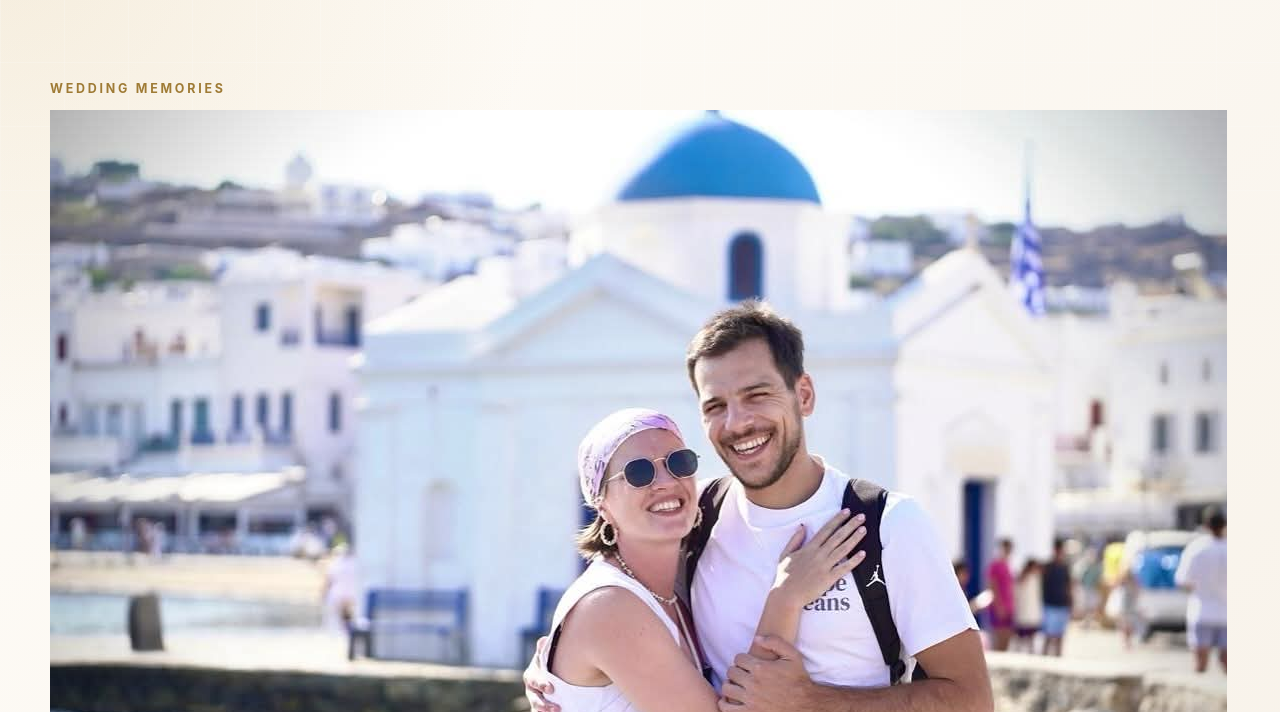
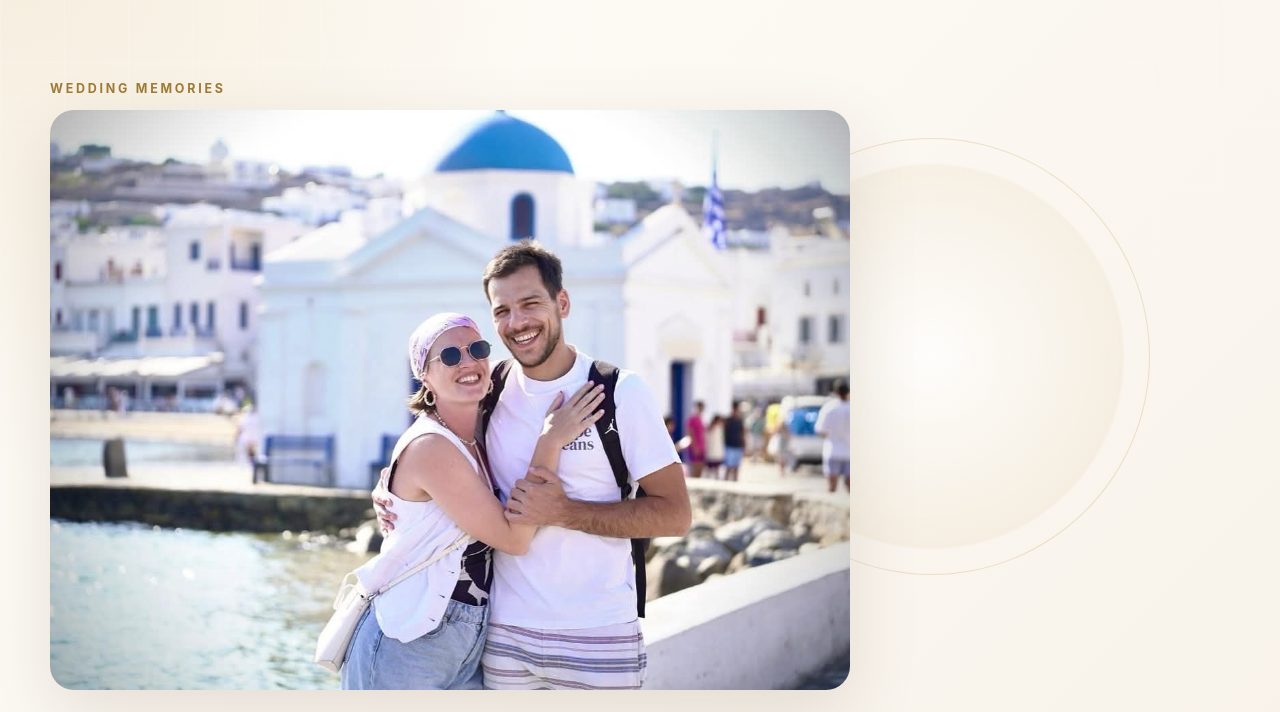
Before and after one commit to mikic9728-ship-it/MiaiSrdjan, a plain HTML site: page index.html in a window 1280 px wide. Shown: the part 66-778 px from the top of the page. Drawn offline with Linux system fonts and the light colour scheme.

Commit message:
Update styles.css

```diff
--- a/styles.css
+++ b/styles.css
@@ -537,3 +537,15 @@ h3 {
     flex-direction: column;
   }
 }
+.hero-image {
+  width: 100%;
+  max-width: 800px;
+  border-radius: 24px;
+  display: block;
+  margin-bottom: 25px;
+  box-shadow: var(--shadow);
+}
+
+.hero-content {
+  max-width: 900px;
+}
```
